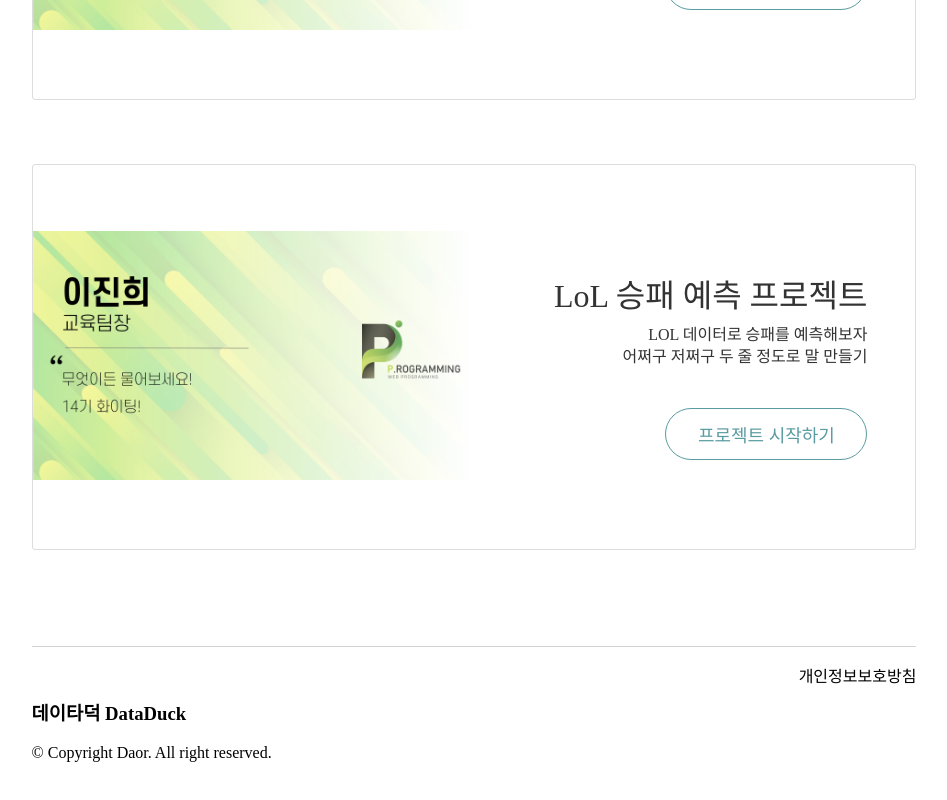
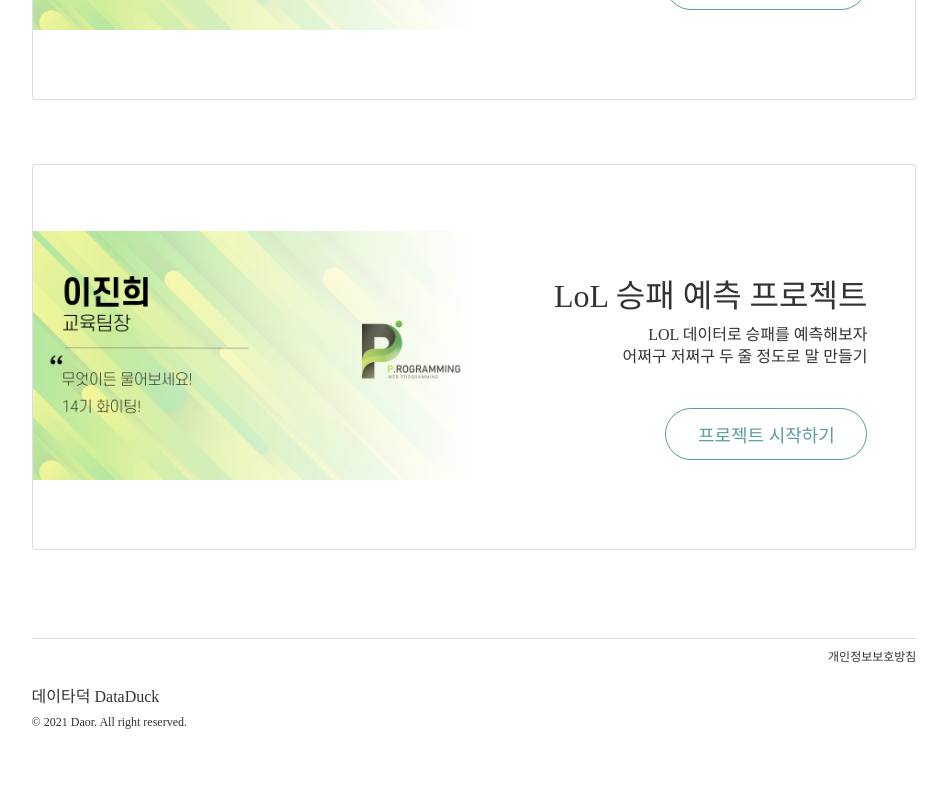
Before and after one commit to Soohyun-CHOI/DDFront, a Next.js app: page / in a window 1280 px wide. Shown: the part 812-1612 px from the top of the page, without its empty margins (166-1113 px from the left). Built offline with nearby package versions, Linux system fonts and the light colour scheme; a web font is replaced by a local one.

Commit message:
footer style 완성

```diff
--- a/src/components/Footer.tsx
+++ b/src/components/Footer.tsx
@@ -4,8 +4,8 @@
   return (
     <div className={styles.footer_wrap}>
       <div className={styles.footer_left}>
-        <h3>데이타덕 DataDuck</h3>
-        <span>© Copyright Daor. All right reserved.</span>
+        <div className={styles.footer_logo}>데이타덕 DataDuck</div>
+        <div className={styles.footer_copyright}>© 2021 Daor. All right reserved.</div>
       </div>
       <div className={styles.footer_right}>개인정보보호방침</div>
     </div>
--- a/styles/Footer.module.scss
+++ b/styles/Footer.module.scss
@@ -1,16 +1,32 @@
 @import "globals";
 
 .footer_wrap {
-  margin: 6rem 0 4rem;
-  border-top: 1px solid lightgrey;
-  display: flex;
-  justify-content: space-between;
+  @include flex-box;
+  align-items: flex-start;
+  margin: 5.5rem 0 4rem;
+  border-top: $border;
 }
 
 .footer_left {
-  margin-top: 2rem;
+  margin-top: 2.75rem;
+}
+
+.footer_logo {
+  font-family: $font-regular;
+  font-size: 1rem;
+  color: $color-black;
+}
+
+.footer_copyright {
+  margin-top: 0.5rem;
+  font-family: $font-light;
+  font-size: 0.75rem;
+  color: $color-black;
 }
 
 .footer_right {
-  margin-top: 1rem;
+  margin-top: 0.5rem;
+  font-family: $font-regular;
+  font-size: 0.75rem;
+  color: $color-black;
 }
```
